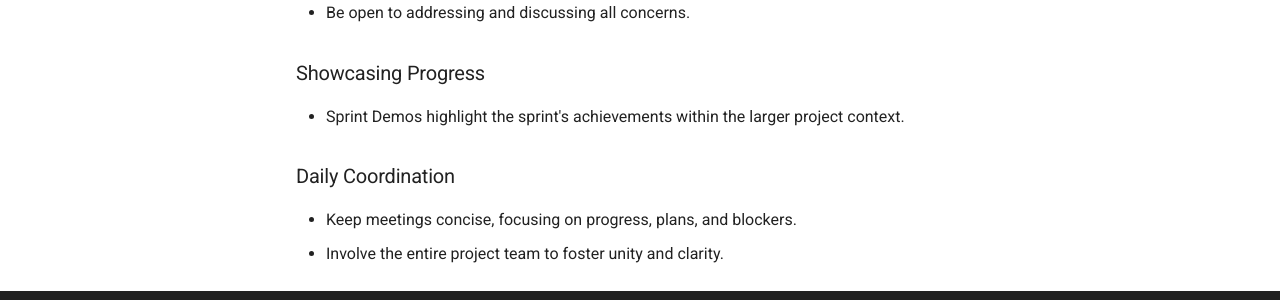
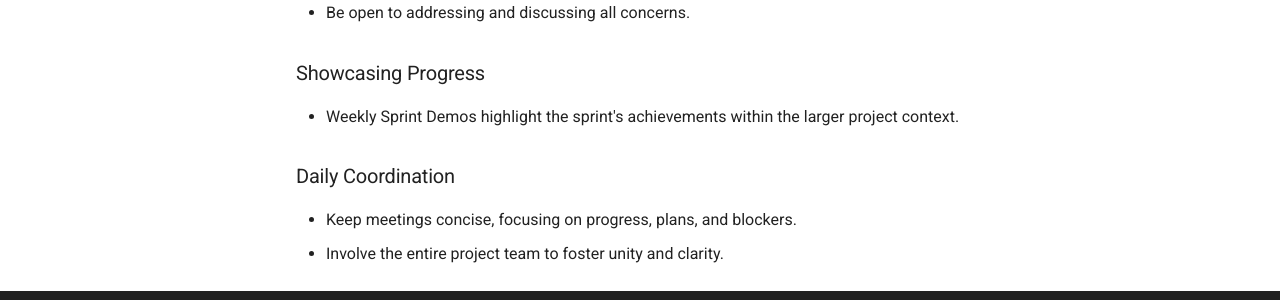
Before and after one commit to repo-racers/repo-racers, an MkDocs documentation site: the page built from docs/playbook/agile_guide/how_we_roll/how_we_roll.md, in a window 1280 px wide and 900 px high, scrolled down 1071 px. Shown: the part 452-752 px from the top of the window. Built offline with MkDocs 1.6.1 and Material for MkDocs 9.7.7, drawn with Linux system fonts in a browser that asks for light colours; comment, search, counter and statistics services are not loaded.

Commit message:
update how we roll

```diff
--- a/docs/playbook/agile_guide/how_we_roll/how_we_roll.md
+++ b/docs/playbook/agile_guide/how_we_roll/how_we_roll.md
@@ -46,7 +46,7 @@
 
 ### Showcasing Progress
 
-- Sprint Demos highlight the sprint's achievements within the larger project context.
+- Weekly Sprint Demos highlight the sprint's achievements within the larger project context.
 
 ### Daily Coordination
 
```
